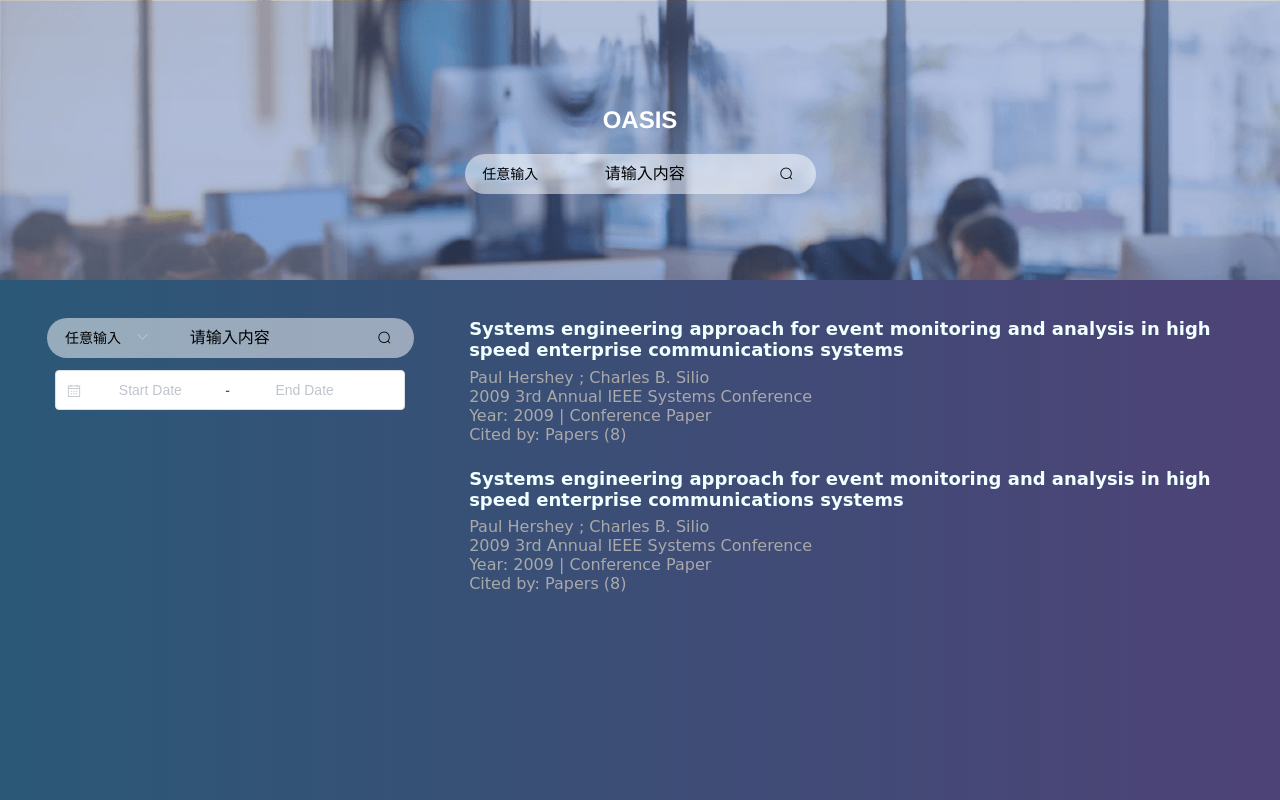
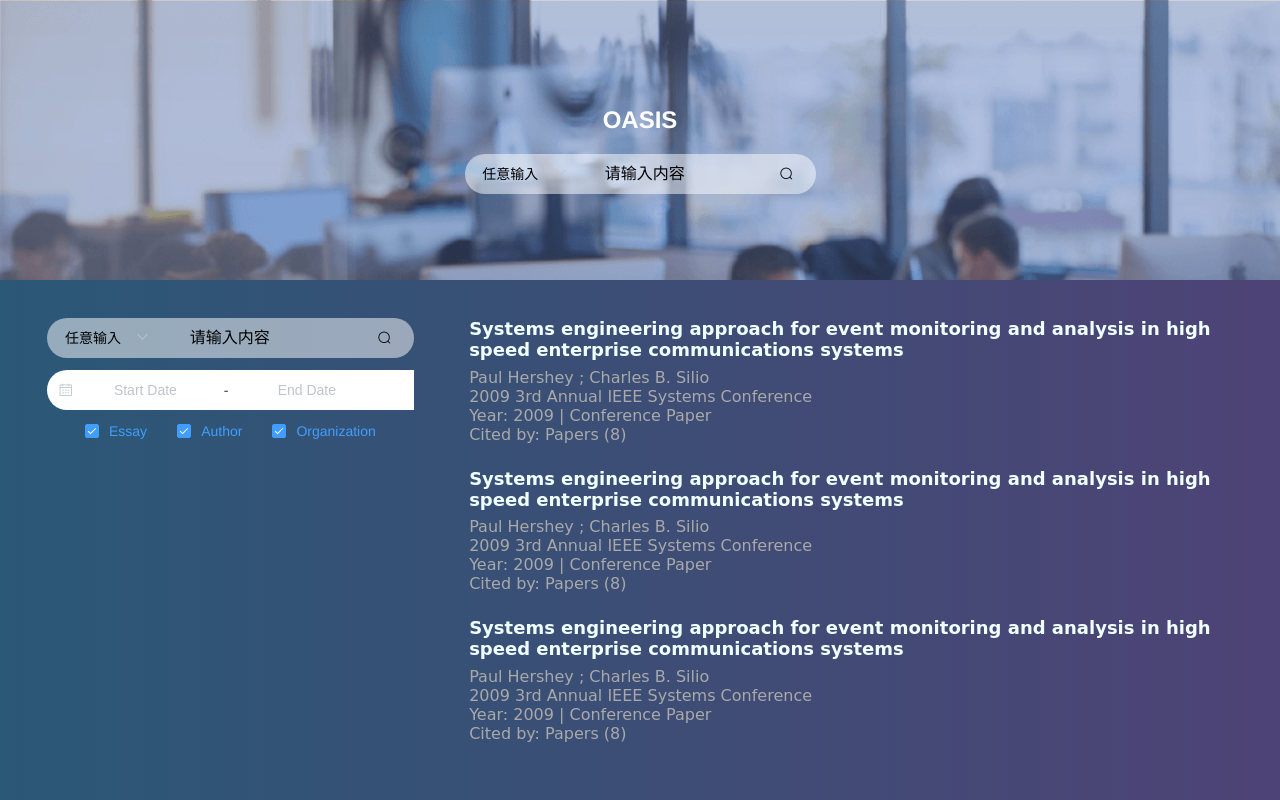
Before and after one commit to NJU-SE3/OASIS-Frontend, a Vue app in the folder oasis-frontend/: page /#/result in a window 1280 px wide. Shown: the top 800 px of the page. Built offline with nearby package versions, Linux system fonts and the light colour scheme.

Commit message:
search view

```diff
--- a/oasis-frontend/src/components/SideBar.vue
+++ b/oasis-frontend/src/components/SideBar.vue
@@ -13,7 +13,9 @@
       </el-date-picker>
     </div>
     <div class="category-select">
-
+      <el-checkbox v-model="essayChecked">Essay</el-checkbox>
+      <el-checkbox v-model="authorChecked">Author</el-checkbox>
+      <el-checkbox v-model="organizationChecked">Organization</el-checkbox>
     </div>
   </div>
 </template>
@@ -24,15 +26,58 @@
       name: "side-bar",
       components: {
          'search': search,
+      },
+      data() {
+        return {
+          essayChecked: true,
+          authorChecked: true,
+          organizationChecked: true,
+          value: '',
+        };
       }
-    }
+    };
 </script>
 
 <style scoped>
   .search-within {
     margin: 0 3% 3% 3%;
+    //border: solid pink;
 }
   .date-pick{
     margin: 0 3% 3% 3%;
+    //border: solid pink;
   }
+
+  .el-range-editor.el-input__inner[data-v-3eca7188]{
+    background-color: rgba(255,255,255,0.5);
+  }
+
+  .el-range-editor.el-input__inner{
+    width: 100%;
+    height: 100%;
+    border-color: transparent;
+    border-radius: 2em 0 0 2em
+  }
+
+  el-range-editor .el-range-input {
+    line-height: 1;
+    background-color: transparent;
+  }
+
+  el-date-editor .el-range-input{
+    background-color: transparent;
+  }
+
+  .el-date-editor .el-range-input, .el-date-editor .el-range-separator {
+    background-color: transparent;
+  }
+
+  .el-checkbox {
+    color: azure;
+  }
+
+  .el-checkbox__input.is-checked+.el-checkbox__label{
+    color: azure;
+  }
+
 </style>
--- a/oasis-frontend/src/views/result.vue
+++ b/oasis-frontend/src/views/result.vue
@@ -18,8 +18,7 @@
           </el-col>
           <el-col :span="16" id="res">
             <div style="height:1000px;">
-              <essay-search-result-card></essay-search-result-card>
-              <essay-search-result-card></essay-search-result-card>
+              <essay-search-result-card v-for="result in results"></essay-search-result-card>
             </div>
           </el-col>
         </el-row>
@@ -39,7 +38,12 @@ export default {
   },
   data () {
     return {
-      input3:""
+      input3:"",
+      results: [
+        { name: 'Runoob' },
+        { name: 'Google' },
+        { name: 'Taobao' },
+      ]
     }
   }
 }
```
